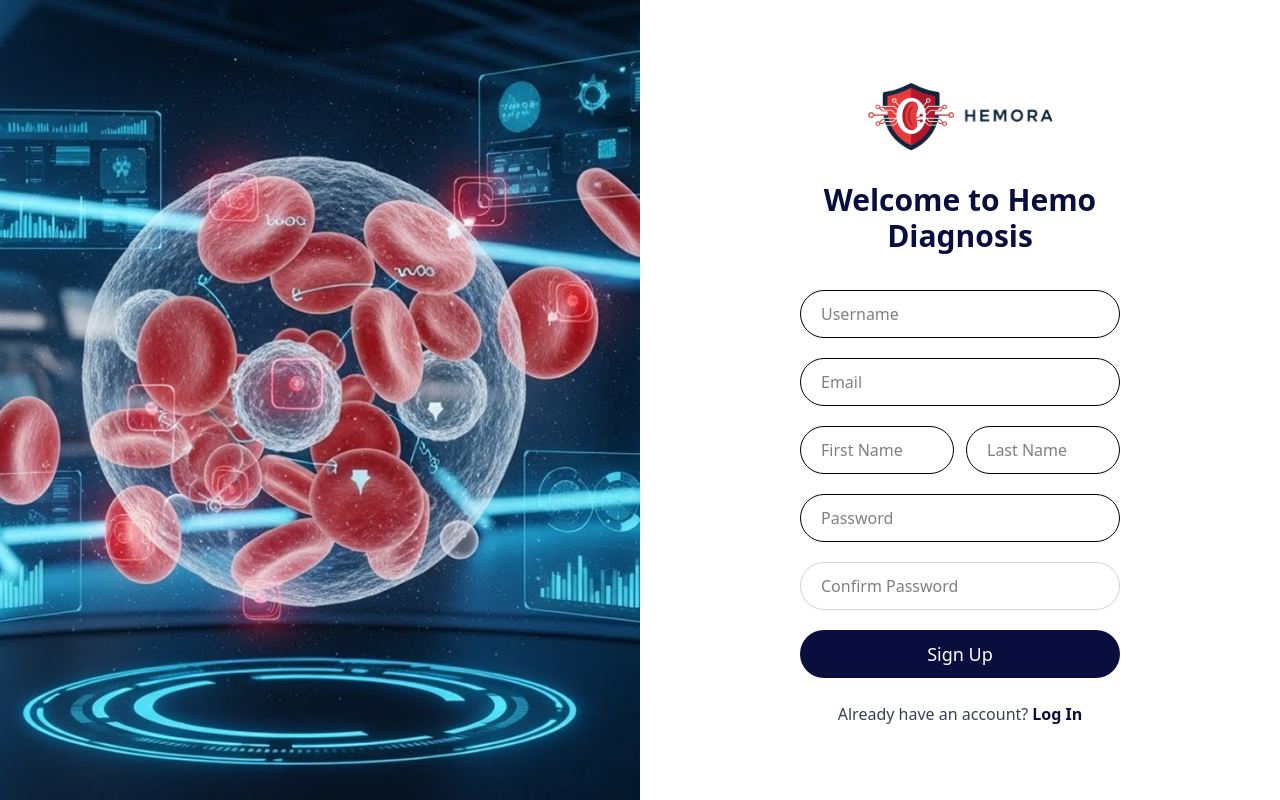
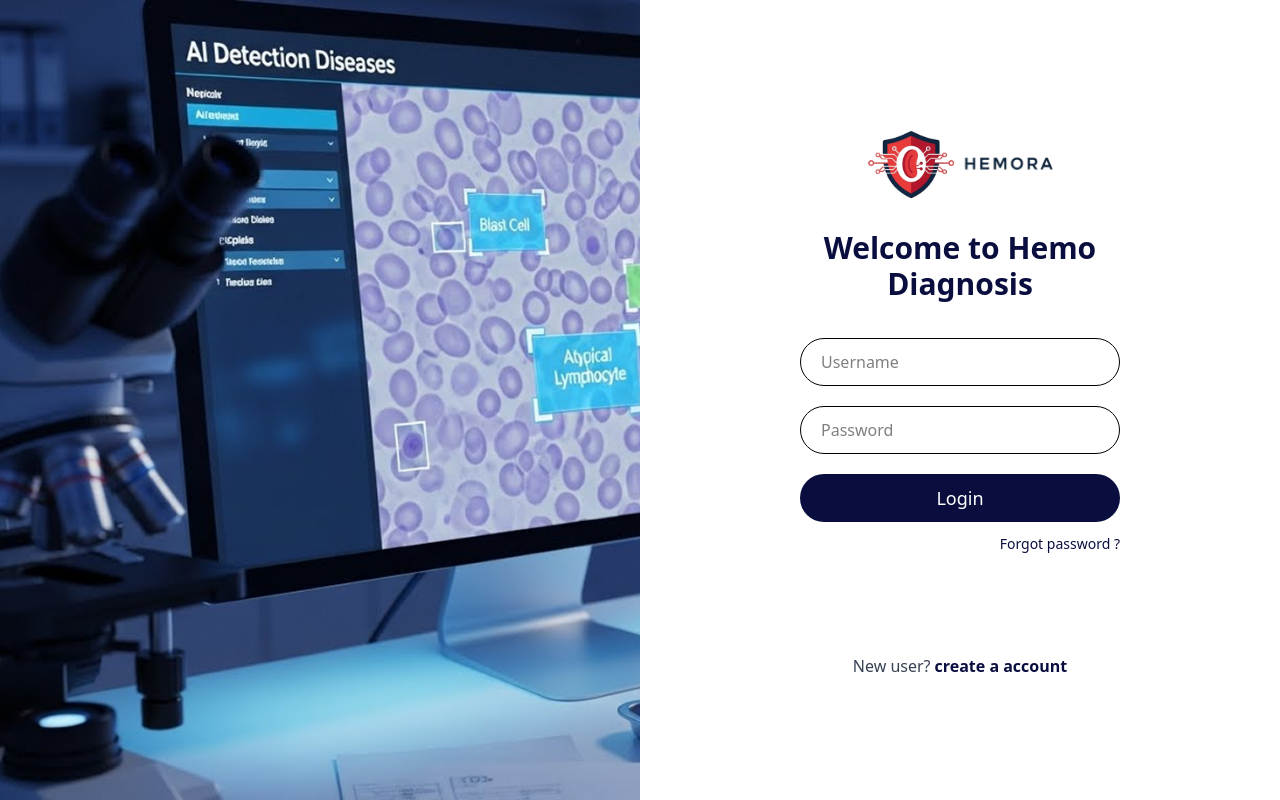
Before and after one commit to HemoraSLIIT/Hemora, a React (Vite) app in the folder frontend/: page / in a window 1280 px wide. Built offline with nearby package versions, Linux system fonts and the light colour scheme; no server answers.

Commit message:
Set Login as default route and move Register component

```diff
--- a/frontend/src/App.jsx
+++ b/frontend/src/App.jsx
@@ -1,5 +1,4 @@
 import { BrowserRouter, Routes, Route } from "react-router-dom";
-import Register from "./pages/Register";
 import Login from "./pages/Login";
 import Dashboard from "./pages/Dashboard";
 import AddPatient from "./pages/AddPatient";
@@ -13,7 +12,7 @@
     <>
       <BrowserRouter>
         <Routes>
-          <Route path="/" element={<Register />} />
+          <Route path="/" element={<Login />} />
           <Route path="/login" element={<Login />} />
           <Route path="/dashboard" element={<Dashboard />} />
           <Route path="/addpatient" element={<AddPatient />} />
--- a/frontend/src/pages/Register.jsx
+++ b/frontend/src/Register.jsx
@@ -3,8 +3,8 @@
 import { VscEyeClosed, VscEye } from "react-icons/vsc";
 import toast, { Toaster } from "react-hot-toast";
 import LoginBgImg from "/assets/registerleftimage.png";
-import Loading from "../components/Loading";
-import { authAPI } from "../services/api";
+import Loading from "./components/Loading";
+import { authAPI } from "./services/api";
 import HemNewLogo from "/assets/loginhemoranew2.svg";
 
 export default function Register() {
```
